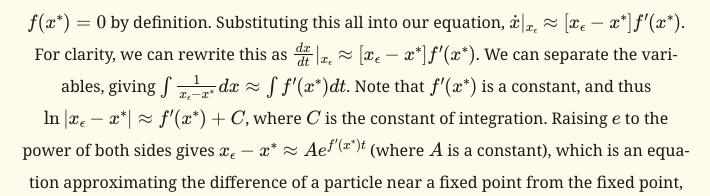
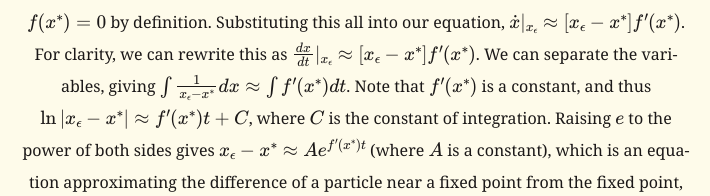
Before and after one commit to azorbz/atlasmaths, a plain HTML site: page stability-of-fixed-points-in-1d-26-07-2023.html in a window 1280 px wide. Shown: the part 2062-2258 px from the top of the page, 284-994 px from the left. Drawn offline with nearby package versions, Linux system fonts and the light colour scheme; a web font is replaced by a local one.

Commit message:
Add files via upload

```diff
--- a/stability-of-fixed-points-in-1d-26-07-2023.html
+++ b/stability-of-fixed-points-in-1d-26-07-2023.html
@@ -57,7 +57,7 @@
                     Proving this fact is more difficult. Let $x^*$ be the fixed point in question. Consider a point close to $x^*$, $x_\epsilon(t) = x^* + \epsilon(t)$ for some small $\epsilon$. Evaluating the derivative at this point, $\dot{x}|_{x_\epsilon} = f(x_\epsilon)$. This can be calculated by Taylor expanding around the fixed point, $\dot{x}|_{x_\epsilon} = f(x^*) + [x_{\epsilon} - x^*] f'(x^*) + \frac{1}{2}[x_{\epsilon} - x^*]^2 f''(x^*) + ...$.
                 </p>
                 <p>
-                    This can be simplified by assuming that all terms of order $>1$ are negligible (this is not always true, but we will return to this case later). Further, since $x^*$ is a fixed point, $f(x^*)=0$ by definition. Substituting this all into our equation, $\dot{x}|_{x_\epsilon} \approx [x_\epsilon - x^*] f'(x^*)$. For clarity, we can rewrite this as $\frac{dx}{dt}|_{x_{\epsilon}} \approx [x_\epsilon - x^*] f'(x^*)$. We can separate the variables, giving $\int \frac{1}{x_{\epsilon} - x^*} dx \approx \int f'(x^*) dt$. Note that $f'(x^*)$ is a constant, and thus $\ln{|x_{\epsilon} - x^*|} \approx f'(x^*) + C$, where $C$ is the constant of integration. Raising $e$ to the power of both sides gives $x_{\epsilon} - x^* \approx A e^{f'(x^*)t}$ (where $A$ is a constant), which is an equation approximating the difference of a particle near a fixed point from the fixed point, $x_{\epsilon}(t)$, as a function of time. By analysing this equation, we can make statements about the flow of particles near the fixed points.
+                    This can be simplified by assuming that all terms of order $>1$ are negligible (this is not always true, but we will return to this case later). Further, since $x^*$ is a fixed point, $f(x^*)=0$ by definition. Substituting this all into our equation, $\dot{x}|_{x_\epsilon} \approx [x_\epsilon - x^*] f'(x^*)$. For clarity, we can rewrite this as $\frac{dx}{dt}|_{x_{\epsilon}} \approx [x_\epsilon - x^*] f'(x^*)$. We can separate the variables, giving $\int \frac{1}{x_{\epsilon} - x^*} dx \approx \int f'(x^*) dt$. Note that $f'(x^*)$ is a constant, and thus $\ln{|x_{\epsilon} - x^*|} \approx f'(x^*)t + C$, where $C$ is the constant of integration. Raising $e$ to the power of both sides gives $x_{\epsilon} - x^* \approx A e^{f'(x^*)t}$ (where $A$ is a constant), which is an equation approximating the difference of a particle near a fixed point from the fixed point, $x_{\epsilon}(t)$, as a function of time. By analysing this equation, we can make statements about the flow of particles near the fixed points.
                 </p>
                 <p>
                     If $f'(x^*) > 0$, then the difference will grow exponentially. As $t \rightarrow \infty$, the difference will diverge to positive or negative infinity (depending on $A$), which is what would be expected of an unstable fixed point. If $f'(x^*) < 0$, the difference will tend to zero as $t \rightarrow \infty$, which is the nature of a stable fixed point. As stated earlier, if $f'(x^*) = 0$, the higher-order terms are not negligible, and thus the approximation cannot be used to make any statements about the nature of the fixed point.
```
Also changed, not shown: 1 other file.
